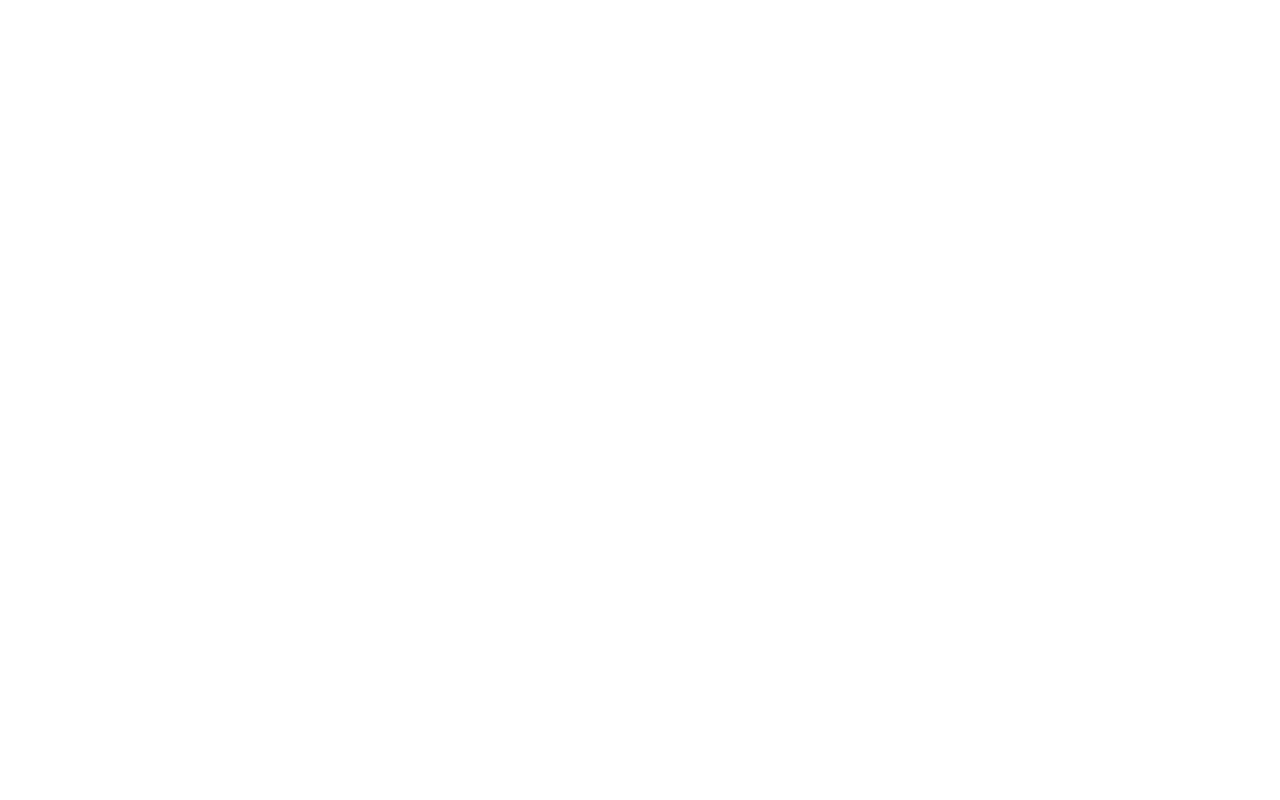
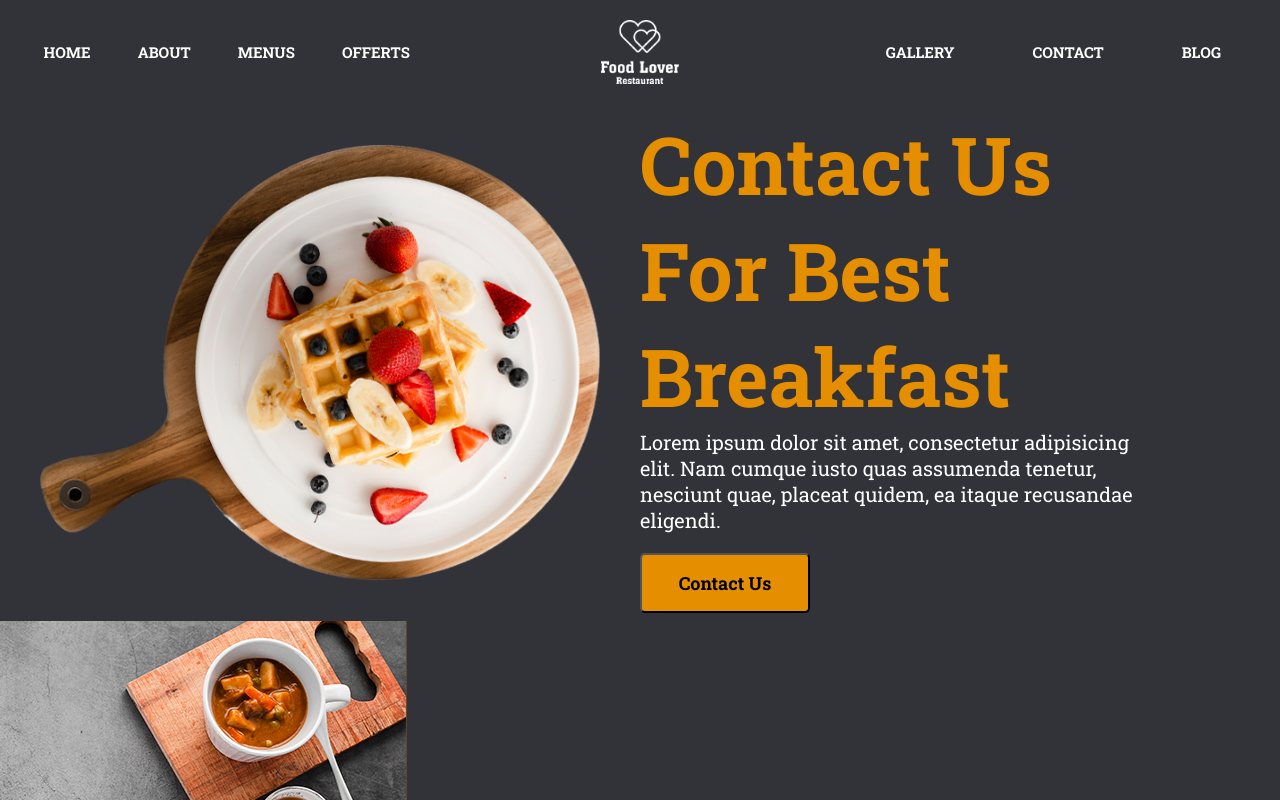
Before and after one commit to camilio77/foodLover, a plain HTML site: page index.html in a window 1280 px wide. Drawn offline with Linux system fonts and the light colour scheme.

Commit message:
feat: :construction: pagina en proceso

```diff
--- a/css/style.css
+++ b/css/style.css
@@ -1 +1,87 @@
-@import url(style.css);
+@import url(variables.css);
+
+*{
+    padding: 0;
+    margin: 0;
+    font-family: "Roboto Slab", serif;
+}
+.container{
+    display: flex;
+    flex-direction: column;
+    width: 100%;
+    box-sizing: border-box;
+    height: 100vh;
+    background-image: url("../storage/img/placeYourImageHere0.png");
+    background: #323239;
+    overflow-x: hidden;
+}
+header{
+    width: 100%;
+    height: 13vh;
+    padding: 20px;
+    box-sizing: border-box;
+    display: flex;
+    justify-content: space-between;
+    color: white;
+}
+.back{
+    width: 175vh;
+    height: 90vh;
+    position: relative;
+    opacity: 5%;
+    box-sizing: border-box;
+}
+.logo{
+    flex: 1;
+    display: flex;
+    justify-content: center;
+}
+.left{
+    flex: 1;
+    font-size: 10px;
+    display: flex;
+    justify-content: space-around;
+    align-items: center;
+}
+.right{
+    flex: 1;
+    font-size: 10px;
+    display: flex;
+    justify-content: space-around;
+    align-items: center;
+}
+.content1{
+    width: 100%;
+    display: flex;
+}
+.img1{
+    width: 50%;
+    box-sizing: border-box;
+    padding: 40px;
+}
+.CONTACT{
+    width: 40%;
+    display: flex;
+    flex-direction: column;
+    justify-content: center;
+}
+.h1{
+    color: var(--color-primary);
+    font-size: 80px;
+}
+.p1{
+    color: white;
+    font-size: 20px;
+}
+button{
+    font-size: 18px;
+    background: var(--color-primary);
+    width: 170px;
+    height: 60px;
+    margin-top: 20px;
+    border-radius: 5px;
+}
+.minicontainer{
+    width: 100%;
+    height: 200vh;
+}
--- a/index.html
+++ b/index.html
@@ -6,9 +6,40 @@
     <title>Food Lover</title>
     <link rel="stylesheet" href="css/style.css">
     <link rel="shortcut icon" href="storage/img/logo.png" type="image/png">
+    <style>
+        @import url('https://fonts.googleapis.com/css2?family=Roboto+Slab:wght@100..900&display=swap')
+        </style>
     <!-- <link href='https://unpkg.com/boxicons@2.1.4/css/boxicons.min.css' rel='stylesheet'> -->
 </head>
 <body>
-
+    <div class="container">
+        <header>
+            <div class="left">
+                <h2>HOME</h2>
+                <h2>ABOUT</h2>
+                <h2>MENUS</h2>
+                <h2>OFFERTS</h2>
+            </div>
+            <div class="logo"><img src="storage/img/logo.png"></div>
+            <div class="right">
+                <h2>GALLERY</h2>
+                <h2>CONTACT</h2>
+                <h2>BLOG</h2>
+            </div>
+        </header>
+        <div class="content1">
+            <img class="img1" src="storage/img/placeYourImageHere1.png">
+            <div class="CONTACT">
+                <h1 class="h1">Contact Us For Best Breakfast</h1>
+                <p class="p1">Lorem ipsum dolor sit amet, consectetur adipisicing elit. Nam cumque iusto quas assumenda tenetur, nesciunt quae, placeat quidem, ea itaque recusandae eligendi.</p>
+                <button><strong>Contact Us</strong></button>
+            </div>
+        </div>
+        <div class="minicontainer">
+            <div class="ABOUT">
+                <img class="img2" src="storage/img/placeYourImageHereGaleria0.png">
+            </div>
+        </div>
+    </div>
 </body>
 </html>
```
